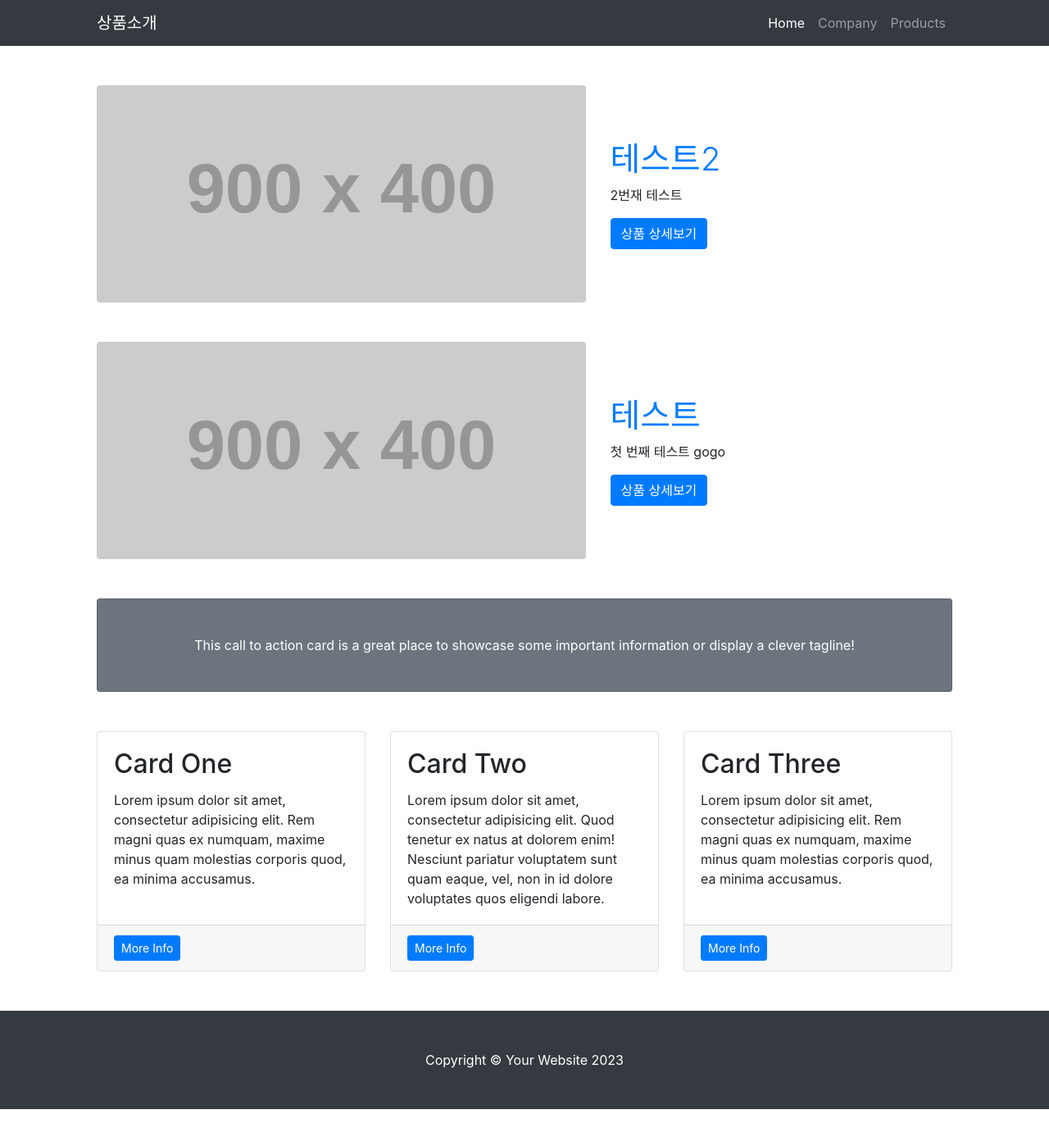
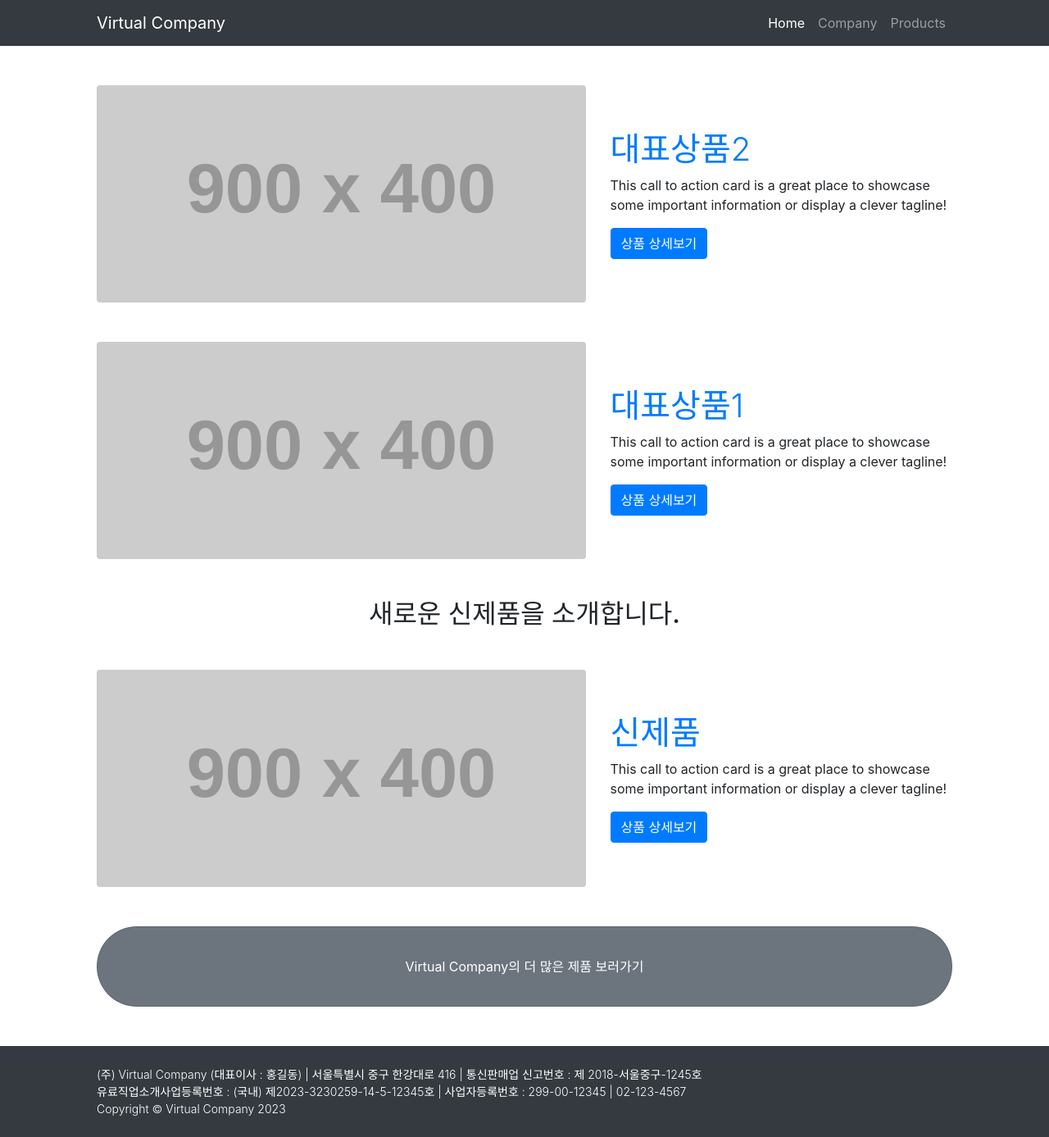
Before and after one commit to 9659tig/Comento-Project, a Django app: page /mysite/ in a window 1280 px wide. Shown: the whole page at 82% size. Before the commit the page ends 1353 px from the top, so only its background shows below. Run offline with Django 4.2, Linux system fonts and the light colour scheme; data comes from the database, SQL or seed files in the repository; grey boxes labelled with a size stand in for pictures from a placeholder-image service; some libraries are stand-ins or nearby versions.

Commit message:
mysite page(Products페이지) layout

```diff
--- a/mysite/admin.py
+++ b/mysite/admin.py
@@ -1,4 +1,4 @@
 from django.contrib import admin
-from .models import MainContent
+from .models import Product
 
-admin.site.register(MainContent)
+admin.site.register(Product)
--- a/mysite/models.py
+++ b/mysite/models.py
@@ -1,6 +1,8 @@
 from django.db import models
 
-class MainContent(models.Model):
+class Product(models.Model):
     title = models.CharField(max_length=200)
+    sub_content = models.CharField(max_length=200, default='', null=True)
     content = models.TextField()
     pub_date = models.DateTimeField('date published')
+    isMain = models.BooleanField()
--- a/mysite/views.py
+++ b/mysite/views.py
@@ -1,7 +1,7 @@
 from django.shortcuts import render
-from .models import MainContent
+from .models import Product
 
 def index(req):
-    content_list = MainContent.objects.order_by('-pub_date')
+    content_list = Product.objects.order_by('-pub_date')
     context = {'content_list': content_list}
     return render(req, 'mysite/content_list.html', context)
--- a/templates/mysite/content_list.html
+++ b/templates/mysite/content_list.html
@@ -17,7 +17,7 @@
         <!-- Responsive navbar-->
         <nav class="navbar navbar-expand-lg navbar-dark bg-dark">
             <div class="container px-5">
-                <a class="navbar-brand" href="/mysite/">상품소개</a>
+                <a class="navbar-brand" href="/">Virtual Company</a>
                 <button class="navbar-toggler" type="button" data-bs-toggle="collapse" data-bs-target="#navbarSupportedContent" aria-controls="navbarSupportedContent" aria-expanded="false" aria-label="Toggle navigation"><span class="navbar-toggler-icon"></span></button>
                 <div class="collapse navbar-collapse" id="navbarSupportedContent">
                     <ul class="navbar-nav ms-auto mb-2 mb-lg-0">
@@ -33,57 +33,46 @@
             <!-- Heading Row-->
             {% if content_list %}
                 {% for content in content_list %}
+                    {% if content.isMain %}
+                    <div class="row gx-4 gx-lg-5 align-items-center my-5">
+                        <div class="col-lg-7"><img class="img-fluid rounded mb-4 mb-lg-0" src="https://dummyimage.com/900x400/dee2e6/6c757d.jpg" alt="..." /></div>
+                        <div class="col-lg-5">
+                            <h1 class="font-weight-light"><a href="/mysite/{{content.id}}/">{{content.title}}</a></h1>
+                            <p>{{content.sub_content}}</p>
+                            <a class="btn btn-primary" href="#!">상품 상세보기</a>
+                        </div>
+                    </div>
+                    {% endif %}
+                {% endfor %}
+
+                {% with latest_content=content_list.first %}
+                <div class="h2 text-center">새로운 신제품을 소개합니다.</div>
                 <div class="row gx-4 gx-lg-5 align-items-center my-5">
                     <div class="col-lg-7"><img class="img-fluid rounded mb-4 mb-lg-0" src="https://dummyimage.com/900x400/dee2e6/6c757d.jpg" alt="..." /></div>
                     <div class="col-lg-5">
-                        <h1 class="font-weight-light"><a href="/mysite/{{content.id}}/">{{content.title}}</a></h1>
-                        <p>{{content.content}}</p>
+                        <h1 class="font-weight-light"><a href="/mysite/{{latest_content.id}}/">{{latest_content.title}}</a></h1>
+                        <p>{{latest_content.sub_content}}</p>
                         <a class="btn btn-primary" href="#!">상품 상세보기</a>
                     </div>
                 </div>
-                {% endfor %}
+                {% endwith %}
             {% else %}
                 <p>content가 없습니다.</p>
             {% endif %}
 
             <!-- Call to Action-->
-            <div class="card text-white bg-secondary my-5 py-4 text-center">
-                <div class="card-body"><p class="text-white m-0">This call to action card is a great place to showcase some important information or display a clever tagline!</p></div>
+            <div class="card text-white bg-secondary my-5 py-3 text-center rounded-pill">
+                <div class="card-body"><p class="text-white m-0">Virtual Company의 더 많은 제품 보러가기</p></div>
             </div>
-            <!-- Content Row-->
-            <div class="row gx-4 gx-lg-5">
-                <div class="col-md-4 mb-5">
-                    <div class="card h-100">
-                        <div class="card-body">
-                            <h2 class="card-title">Card One</h2>
-                            <p class="card-text">Lorem ipsum dolor sit amet, consectetur adipisicing elit. Rem magni quas ex numquam, maxime minus quam molestias corporis quod, ea minima accusamus.</p>
-                        </div>
-                        <div class="card-footer"><a class="btn btn-primary btn-sm" href="#!">More Info</a></div>
-                    </div>
-                </div>
-                <div class="col-md-4 mb-5">
-                    <div class="card h-100">
-                        <div class="card-body">
-                            <h2 class="card-title">Card Two</h2>
-                            <p class="card-text">Lorem ipsum dolor sit amet, consectetur adipisicing elit. Quod tenetur ex natus at dolorem enim! Nesciunt pariatur voluptatem sunt quam eaque, vel, non in id dolore voluptates quos eligendi labore.</p>
-                        </div>
-                        <div class="card-footer"><a class="btn btn-primary btn-sm" href="#!">More Info</a></div>
-                    </div>
-                </div>
-                <div class="col-md-4 mb-5">
-                    <div class="card h-100">
-                        <div class="card-body">
-                            <h2 class="card-title">Card Three</h2>
-                            <p class="card-text">Lorem ipsum dolor sit amet, consectetur adipisicing elit. Rem magni quas ex numquam, maxime minus quam molestias corporis quod, ea minima accusamus.</p>
-                        </div>
-                        <div class="card-footer"><a class="btn btn-primary btn-sm" href="#!">More Info</a></div>
-                    </div>
-                </div>
-            </div>
+
         </div>
         <!-- Footer-->
-        <footer class="py-5 bg-dark">
-            <div class="container px-4 px-lg-5"><p class="m-0 text-center text-white">Copyright &copy; Your Website 2023</p></div>
+        <footer class="py-4 bg-dark">
+            <div class="container px-4 px-lg-5">
+                <p class="m-0 text-white small fw-light">(주) Virtual Company (대표이사 : 홍길동) | 서울특별시 중구 한강대로 416 | 통신판매업 신고번호 : 제 2018-서울중구-1245호</p>
+                <p class="m-0 text-white small fw-light">유료직업소개사업등록번호 : (국내) 제2023-3230259-14-5-12345호 | 사업자등록번호 : 299-00-12345 | 02-123-4567</p>
+                <p class="m-0 text-white small fw-light">Copyright © Virtual Company 2023</p>
+            </div>
         </footer>
     </body>
 </html>
```
Also changed, not shown: templates/pages/company_info.html (+7 -3 lines), templates/pages/mainpage.html (+7 -3 lines), db.sqlite3.
